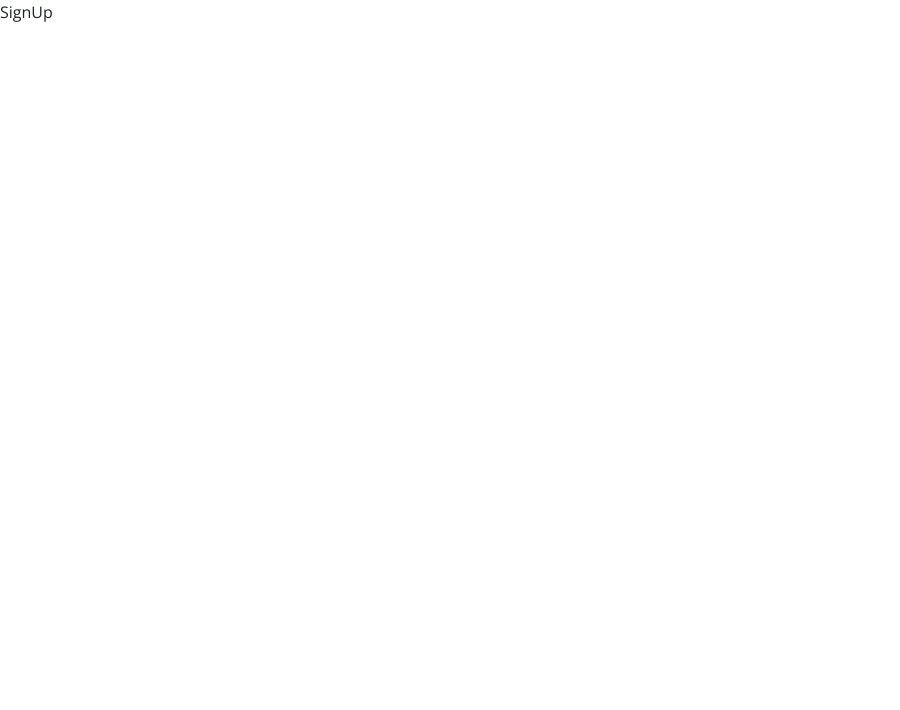
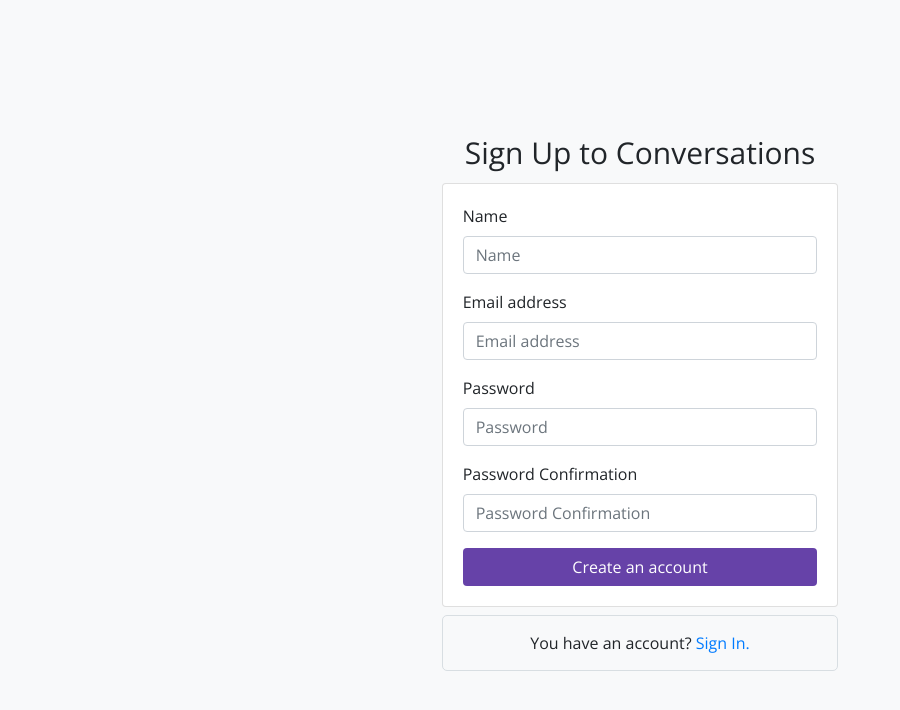
Before and after one commit to RafaelaMachado/conversation, a Vue app: page /signUp in a window 1280 px wide. Shown: the top 710 px of the page, without its empty margins (0-900 px from the left). Built offline with nearby package versions, Linux system fonts and the light colour scheme.

Commit message:
#5 - Created a SignUp static layout

```diff
--- a/src/views/SignIn.vue
+++ b/src/views/SignIn.vue
@@ -3,7 +3,7 @@
         <div class="row w-100">
             <div class="col col-sm-12 col-md-4 offset-md-4">
                 <div class="col text-center text-30 pb-2">
-                    Sign in to Conversations
+                    Sign In to Conversations
                 </div>
                 <div class="card">
                     <div class="card-body">
--- a/src/views/SignUp.vue
+++ b/src/views/SignUp.vue
@@ -1,6 +1,38 @@
 <template>
-    <div>
-        SignUp
+    <div class="d-flex flex-column justify-content-center align-items-center h-100 bg-light">
+        <div class="row w-100">
+            <div class="col col-sm-12 col-md-4 offset-md-4">
+                <div class="col text-center text-cursive text-30 pb-2">
+                    Sign Up to Conversations
+                </div>
+                <div class="card">
+                    <div class="card-body">
+                        <form>
+                            <div class="form-group">
+                                <label for="name">Name</label>
+                                <input type="text" id="name" class="form-control" placeholder="Name">
+                            </div>
+                            <div class="form-group">
+                                <label for="email">Email address</label>
+                                <input type="email" id="email" class="form-control" placeholder="Email address">
+                            </div>
+                            <div class="form-group">
+                                <label for="password">Password</label>
+                                <input type="password" id="password" class="form-control" placeholder="Password">
+                            </div>
+                            <div class="form-group">
+                                <label for="password-confirm">Password Confirmation</label>
+                                <input type="password" class="form-control" id="password-confirm" placeholder="Password Confirmation">
+                            </div>
+                            <button type="button" class="btn btn-purple btn-block" >Create an account</button>
+                        </form>
+                    </div>
+                </div>
+                <div class="mt-2 text-center create-account-callout">
+                    You have an account? <router-link to="/signIn">Sign In.</router-link>
+                </div>
+            </div>
+        </div>
     </div>
 </template>
 
@@ -9,6 +41,3 @@ export default {
     name: 'SignUp'
 }
 </script>
-
-<style>
-</style>
```
